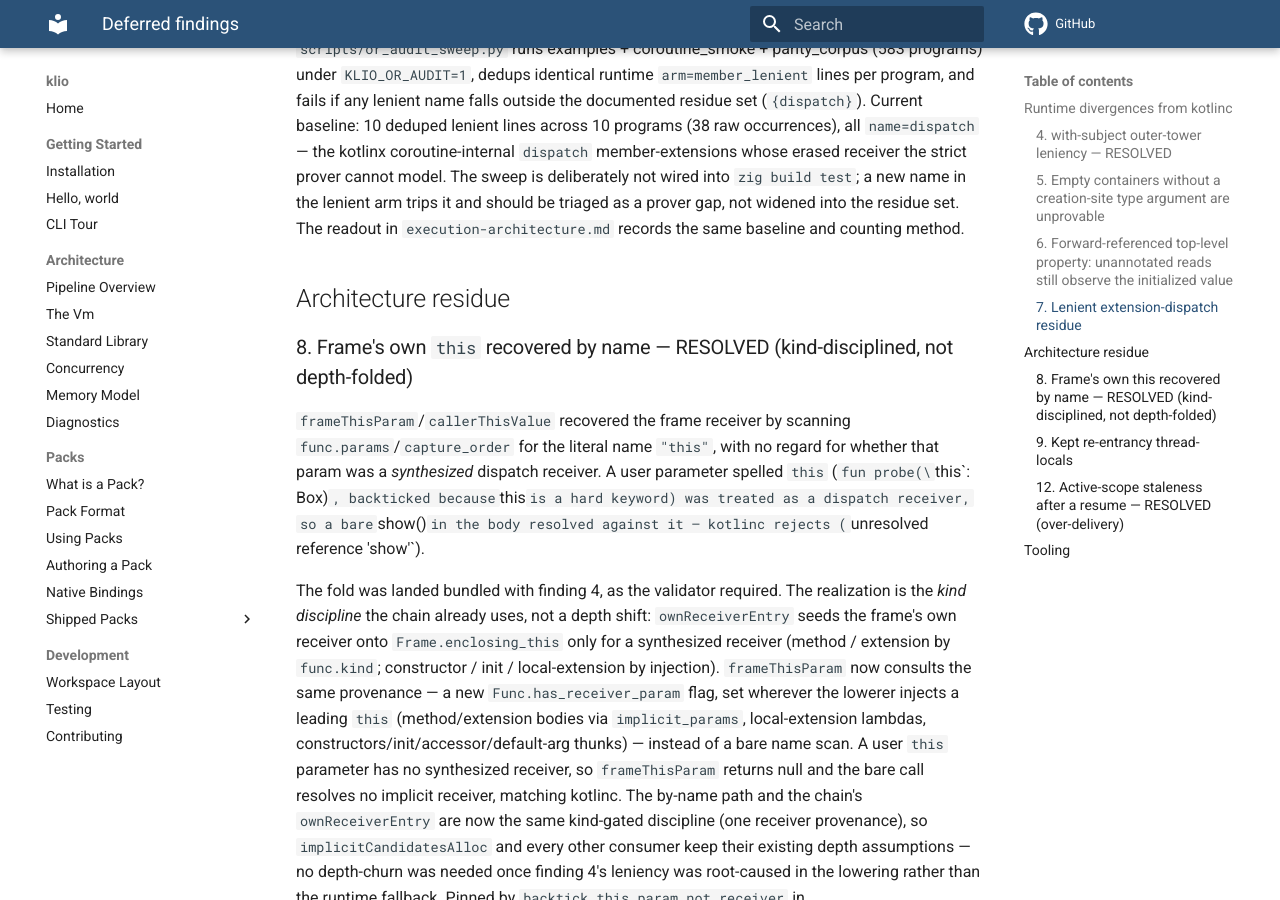
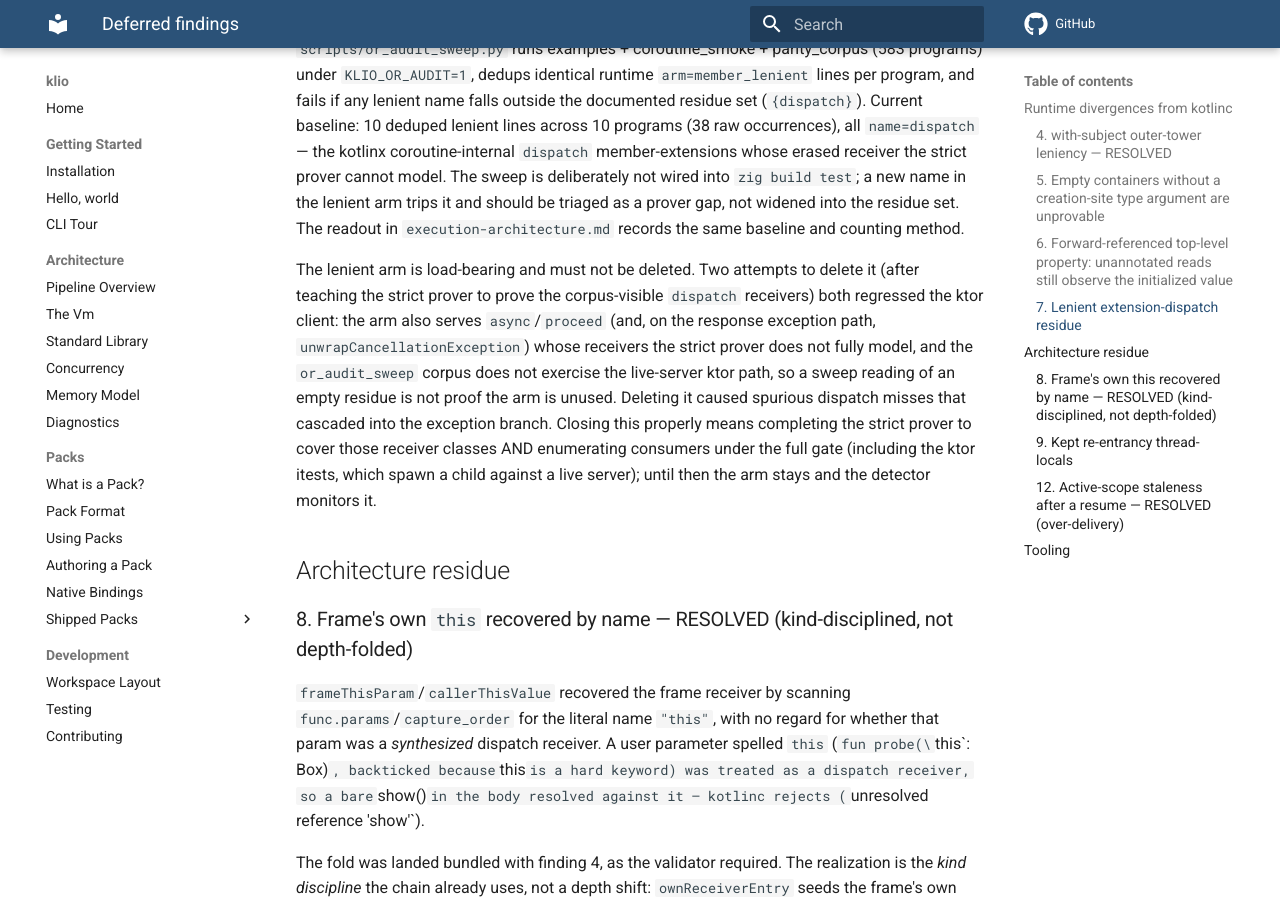
Before and after one commit to DrewCarlson/klio, an MkDocs documentation site: the page built from docs/analysis/deferred-findings.md, in a window 1280 px wide and 900 px high, scrolled down 1907 px. Built offline with MkDocs 1.6.1 and Material for MkDocs 9.7.7, drawn with Linux system fonts in a browser that asks for light colours; comment, search, counter and statistics services are not loaded.

Commit message:
docs: record that the lenient dispatch arm is load-bearing, not deletable
Two attempts to delete the strict-then-lenient policy's lenient fallback
both regressed the ktor client: the arm serves async/proceed (and the
response exception path's unwrapCancellationException) whose receivers the
strict prover does not fully model, and the or_audit_sweep corpus does not
exercise the live-server ktor path, so an empty-residue sweep reading is not
proof the arm is unused. Finding 7 stays open as monitored designed residue;
closing it needs the prover completed for those receiver classes plus a
consumer enumeration under the full gate including the ktor itests.

```diff
--- a/docs/analysis/deferred-findings.md
+++ b/docs/analysis/deferred-findings.md
@@ -93,6 +93,19 @@ model. The sweep is deliberately not wired into `zig build test`; a new
 name in the lenient arm trips it and should be triaged as a prover gap,
 not widened into the residue set. The readout in
 `execution-architecture.md` records the same baseline and counting method.
+
+The lenient arm is load-bearing and must not be deleted. Two attempts to
+delete it (after teaching the strict prover to prove the corpus-visible
+`dispatch` receivers) both regressed the ktor client: the arm also serves
+`async`/`proceed` (and, on the response exception path,
+`unwrapCancellationException`) whose receivers the strict prover does not
+fully model, and the `or_audit_sweep` corpus does not exercise the
+live-server ktor path, so a sweep reading of an empty residue is not proof
+the arm is unused. Deleting it caused spurious dispatch misses that
+cascaded into the exception branch. Closing this properly means completing
+the strict prover to cover those receiver classes AND enumerating consumers
+under the full gate (including the ktor itests, which spawn a child against
+a live server); until then the arm stays and the detector monitors it.
 
 ## Architecture residue
 
```
